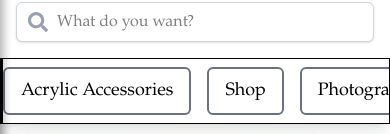
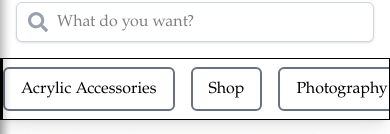
Before and after one commit to Sachin-0099/Slasa-New, a React (Vite) app: page /faq in a window 390 px wide. Shown: the part 138-272 px from the top of the page. Built offline with nearby package versions, Linux system fonts and the light colour scheme; no server answers.

Commit message:
HeaderMain responsive

```diff
--- a/src/Components/HeaderMain.jsx
+++ b/src/Components/HeaderMain.jsx
@@ -3,24 +3,24 @@ import '../App.css'; // For any custom CSS, though Tailwind handles most styling
 
 const HeaderMain = () => {
   return (
-    <div className="App border ">
+    <div className="App border">
       <nav className="navbar bg-white p-0 border-l-2">
         <div className="flex justify-start space-x-4 py-2 overflow-x-auto no-scrollbar">
           {/* Category 1 */}
           <div className="flex-shrink-0 border-2 border-gray-500 rounded-md px-4 py-2">
-            <a href="#" className="text-black text-lg">Acrylic Accessories</a>
+            <a href="#" className="text-black text-base sm:text-lg">Acrylic Accessories</a>
           </div>
           {/* Category 2 */}
           <div className="flex-shrink-0 border-2 border-gray-500 rounded-md px-4 py-2">
-            <a href="#" className="text-black text-lg">Shop</a>
+            <a href="#" className="text-black text-base sm:text-lg">Shop</a>
           </div>
           {/* Category 3 */}
           <div className="flex-shrink-0 border-2 border-gray-500 rounded-md px-4 py-2">
-            <a href="#" className="text-black text-lg">Photography & Videography</a>
+            <a href="#" className="text-black text-base sm:text-lg">Photography & Videography</a>
           </div>
           {/* Category 4 */}
           <div className="flex-shrink-0 border-2 border-gray-500 rounded-md px-4 py-2">
-            <a href="#" className="text-black text-lg">Other Services</a>
+            <a href="#" className="text-black text-base sm:text-lg">Other Services</a>
           </div>
           {/* Add more categories if necessary */}
         </div>
```
